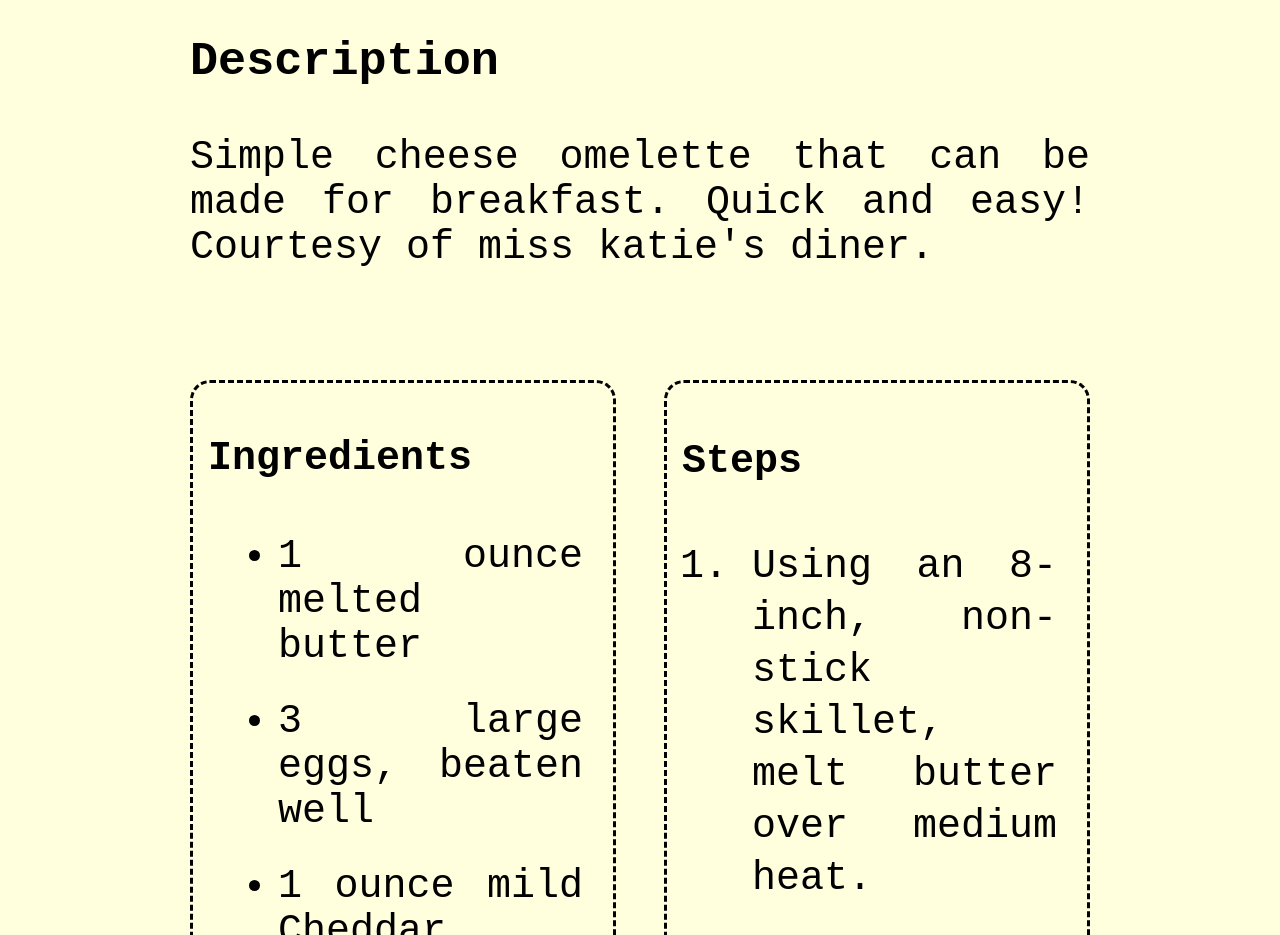
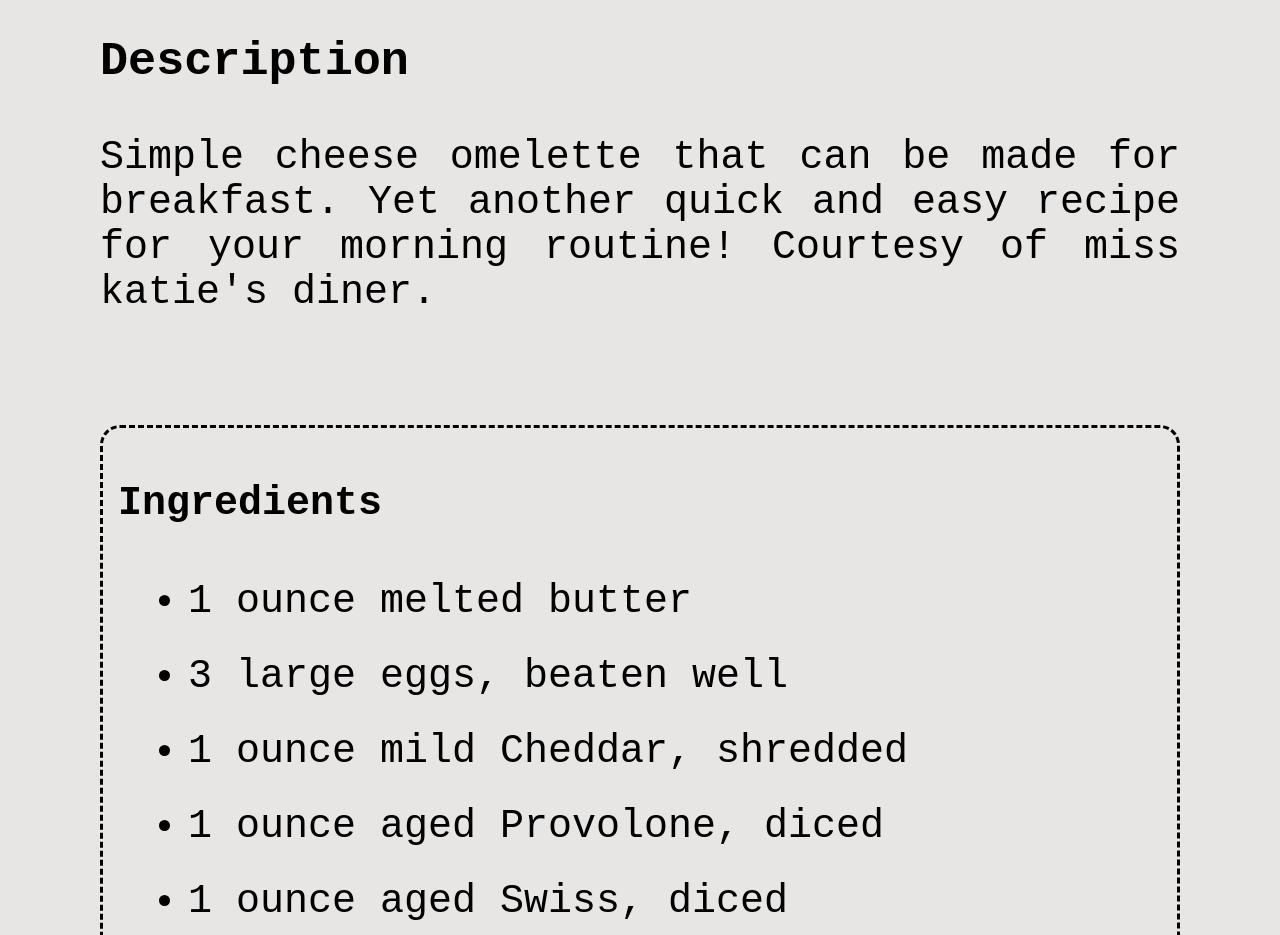
Before and after one commit to hussain-ahusan/odin-recipes, a plain HTML site: page three-cheese-omelette/three-cheese-omelette.html in a window 1280 px wide. Shown: the part 1000-1935 px from the top of the page. Drawn offline with Linux system fonts and the light colour scheme.

Commit message:
Rephrased description for each recipe. Redesigned recipe pages to fit into small screens.

```diff
--- a/basic-chocolate-cake/style.css
+++ b/basic-chocolate-cake/style.css
@@ -2,9 +2,9 @@ body {
     display: flex;
     flex-direction: column;
     flex-wrap: wrap;
-    margin-left: 120px;
+    margin-left: 30px;
     font-family: 'Courier New', Courier, monospace;
-    margin-right: 120px;
+    margin-right: 30px;
     background-color: rgb(232, 230, 229);
 }
 
@@ -30,26 +30,27 @@ body {
 
 .bottom {
     font-size: 40px;
-    text-align: justify;
+    text-align: left;
     display: flex;
+    flex-direction: column;
     justify-content: space-between;
     padding: 70px;
 }
 
 .items-and-procedure {
-    width: 45%;
     border: 3px dashed black;
     border-radius: 20px;
     padding-left: 15px;
+    margin-bottom: 10px;
 }
 
 .steps-ordered {
-    width: 45%;
     border: 3px dashed black;
     border-radius: 20px;
     padding-left: 15px;
     font-size: 40px;
     line-height: 130%;
+    margin-top: 10px;
 }
 
 li {
--- a/devilled-eggs/style.css
+++ b/devilled-eggs/style.css
@@ -2,10 +2,10 @@ body {
     display: flex;
     flex-direction: column;
     flex-wrap: wrap;
-    margin-left: 120px;
+    margin-left: 30px;
     font-family: 'Courier New', Courier, monospace;
-    margin-right: 120px;
-    background-color: rgb(253, 255, 200);
+    margin-right: 30px;
+    background-color: rgb(232, 230, 229);
 }
 
 .top {
@@ -30,26 +30,27 @@ body {
 
 .bottom {
     font-size: 40px;
-    text-align: justify;
+    text-align: left;
     display: flex;
+    flex-direction: column;
     justify-content: space-between;
     padding: 70px;
 }
 
 .items-and-procedure {
-    width: 45%;
     border: 3px dashed black;
     border-radius: 20px;
     padding-left: 15px;
+    margin-bottom: 10px;
 }
 
 .steps-ordered {
-    width: 45%;
     border: 3px dashed black;
     border-radius: 20px;
     padding-left: 15px;
     font-size: 40px;
     line-height: 130%;
+    margin-top: 10px;
 }
 
 li {
--- a/three-cheese-omelette/style.css
+++ b/three-cheese-omelette/style.css
@@ -2,10 +2,10 @@ body {
     display: flex;
     flex-direction: column;
     flex-wrap: wrap;
-    margin-left: 120px;
+    margin-left: 30px;
     font-family: 'Courier New', Courier, monospace;
-    margin-right: 120px;
-    background-color: rgb(255, 255, 222);
+    margin-right: 30px;
+    background-color: rgb(232, 230, 229);
 }
 
 .top {
@@ -30,26 +30,28 @@ body {
 
 .bottom {
     font-size: 40px;
-    text-align: justify;
+    text-align: left;
     display: flex;
+    flex-direction: column;
     justify-content: space-between;
     padding: 70px;
 }
 
 .items-and-procedure {
-    width: 45%;
     border: 3px dashed black;
     border-radius: 20px;
     padding-left: 15px;
+    margin-bottom: 10px;
+    height: 100%;
 }
 
 .steps-ordered {
-    width: 45%;
     border: 3px dashed black;
     border-radius: 20px;
     padding-left: 15px;
     font-size: 40px;
     line-height: 130%;
+    margin-top: 10px;
 }
 
 li {
--- a/three-cheese-omelette/three-cheese-omelette.html
+++ b/three-cheese-omelette/three-cheese-omelette.html
@@ -16,7 +16,7 @@
 
         <div class="description">
             <h3>Description</h3>
-            <p>Simple cheese omelette that can be made for breakfast. Quick and easy! Courtesy of miss katie's diner.</p>
+            <p>Simple cheese omelette that can be made for breakfast. Yet another quick and easy recipe for your morning routine! Courtesy of miss katie's diner.</p>
         </div>
 
         <div class="bottom">
```
Also changed, not shown: devilled-eggs/devilled-eggs.html (+1 -1 lines).
